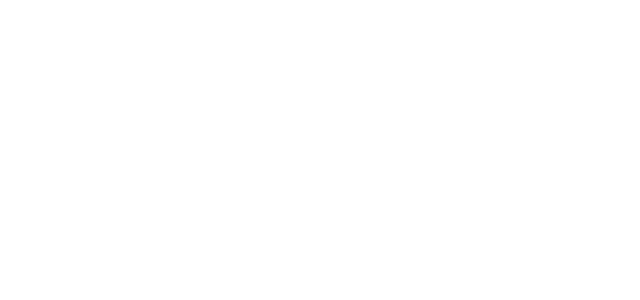
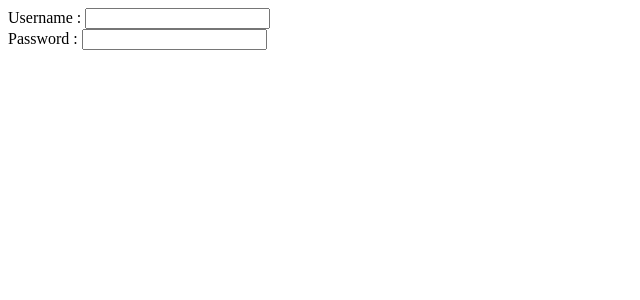
Before and after one commit to shulhanakmal/belajar_blockchain, a React (Create React App) app: page /login in a window 1280 px wide. Before the commit this address had no page. Shown: the top 300 px of the page, without its empty margins (0-640 px from the left). Built offline with nearby package versions, Linux system fonts and the light colour scheme.

Commit message:
pembuatan halaman login

```diff
--- a/src/components/App.js
+++ b/src/components/App.js
@@ -1,5 +1,6 @@
 import React from 'react';
 import {BrowserRouter, Routes, Route} from 'react-router-dom';
+import Login from './login/login'; // import file login.js dan panggil element Login
 
 const HalamanSatu = () => {
     return <h1>Hello World</h1>;
@@ -16,6 +17,7 @@ const App = () => {
                 <Routes>
                     <Route path="/" exact element={<HalamanSatu />} />
                     <Route path="/HalamanDua" exact element={<HalamanDua />} />
+                    <Route path="/login" exact element={<Login />} />  {/* kita masukan navigasi login */}
                 </Routes>
             </BrowserRouter>
         </div>
--- /dev/null
+++ b/src/components/login/login.js
@@ -0,0 +1,18 @@
+import React from 'react';
+
+const Login = () => {
+    return (
+        <>
+            <div>
+                <label>Username : </label>
+                <input type="input" name="username" />
+            </div>
+            <div>
+                <label>Password : </label>
+                <input type="password" name="password" />
+            </div>
+        </>
+    )
+}
+
+export default Login;
```
